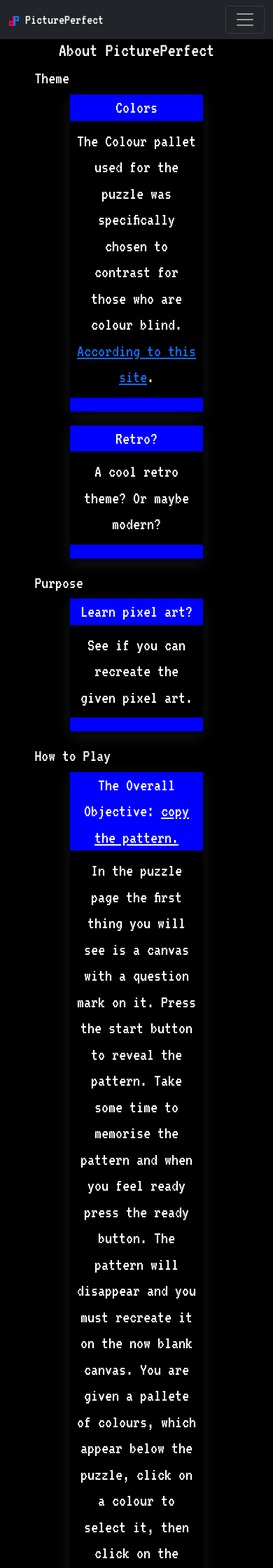
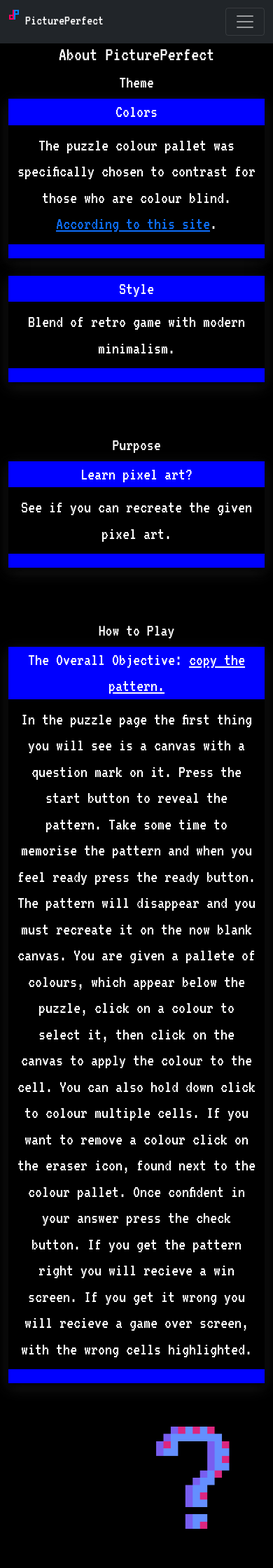
Before and after one commit to Haxinator/CITS3404OnlineDailyPuzzle, a Flask app: page /rules in a window 390 px wide. Shown: the top 2240 px of that part at 70% size. Run offline with Flask 2, Linux system fonts and the light colour scheme; the page is wider than the window, and the part outside it is not shown.

Commit message:
About page Layout Complte

```diff
--- a/app/static/CascadingStyleSheets/about.css
+++ b/app/static/CascadingStyleSheets/about.css
@@ -1,6 +1,7 @@
 /*----------------------------About page CSS-------------------------*/
 body {
   color: white;
+  text-align: center;
 }
 
 span:nth-child(2){
@@ -12,22 +13,22 @@ span:nth-child(2){
   padding: 10px;
 }
 
-h1 {
-  text-align: center;
+article {
+  margin: 1em;
 }
 
-h2 {
-  margin-left: 2em;
+.row {
+  margin:auto;
+  margin-bottom: 2em;
+}
+
+img {
+  margin-bottom: 1em;
 }
 
 .hold {
-  margin-left: 4em;
-  margin-right: 4em;
-  margin-bottom: 20px;
   padding-bottom: 20px;
-  /* border-radius: 20px; */
   background-color: blue;
   /* box-shadow: 10px 10px rgba(19, 19, 19, 0.5); */
   box-shadow: 0 4px 8px 0 rgb(0, 0, 0), 0 6px 20px 0 rgb(31, 31, 31);
-  text-align: center;
 }
--- a/app/templates/HTML/about.html
+++ b/app/templates/HTML/about.html
@@ -9,12 +9,13 @@
 
   <h2>Theme</h2>
 
-  <div class="row">
-    <article class="col-lg-6 col-md-8 col-sm-12">
+  <div class="row align-items-center justify-content-center">
+
+    <article class="col-lg-5 col-md-8 col-sm-12">
       <div class="hold">
         <div><span>Colors</span></div>
         <div class="text">
-          The Colour pallet used for the puzzle was specifically chosen
+          The puzzle colour pallet was specifically chosen
           to contrast for those who are colour blind.
           <a href="https://davidmathlogic.com/colorblind/#%23D81B60-%231E88E5-%23DCBF6A-%2311E4C1-%23E24D3D-%236702d6">
             According to this site</a>.
@@ -23,11 +24,11 @@
     </article>
 
 
-    <article class="col-lg-6 col-md-8 col-sm-12">
+    <article class="col-lg-5 col-md-8 col-sm-12">
       <div class="hold">
-        <div><span>Retro?</span></div>
+        <div><span>Style</span></div>
         <div class="text">
-          A cool retro theme? Or maybe modern?
+          Blend of retro game with modern minimalism.
         </div>
      </div>
     </article>
@@ -36,8 +37,10 @@
 
 
   <h2>Purpose</h2>
-  <div class="row">
-    <article class="col-lg-12">
+
+  <div class="row align-items-center justify-content-center">
+
+    <article class="col-lg-10">
       <div class="hold">
         <div><span>Learn pixel art?</span></div>
         <div class="text">
@@ -48,6 +51,9 @@
   </div>
 
   <h2>How to Play</h2>
+
+  <div class="row align-items-center justify-content-center">
+
     <article class="col-lg-6 col-md-8 col-sm-12">
       <div class="hold">
         <div><span>The Overall Objective:</span> <span>copy the pattern.</span></div>
@@ -72,4 +78,115 @@
         </div>
       </div>
     </article>
+
+    <div class="col-lg-5 col-md-8 col-sm-12">
+      <img src="static/pictures/howToPlay1.png" alt="Picture of puzzle with Qmark and start button">
+    </div>
+
+    <hr>
+  </div>
+
+
+  <div class="row align-items-center justify-content-center">
+
+    <article class="col-lg-6 col-md-8 col-sm-12">
+      <div class="hold">
+        <div><span>The Overall Objective:</span> <span>copy the pattern.</span></div>
+        <div class="text">
+          In the puzzle page the first thing you will
+          see is a canvas with a question mark on it. Press
+          the start button to reveal the pattern. Take some
+          time to memorise the pattern and when you feel ready
+          press the ready button. The pattern will disappear
+          and you must recreate it on the now blank canvas.
+          You are given a pallete of colours, which appear
+          below the puzzle, click on a colour to select it,
+          then click on the canvas to apply the colour to
+          the cell. You can also hold down click to colour
+          multiple cells. If you want to remove a colour
+          click on the eraser icon, found next to the
+          colour pallet. Once confident in your answer
+          press the check button. If you get the pattern
+          right you will recieve a win screen. If you get
+          it wrong you will recieve a game over screen,
+          with the wrong cells highlighted.
+        </div>
+      </div>
+    </article>
+
+    <div class="col-lg-5 col-md-8 col-sm-12">
+      <img src="static/pictures/howToPlay1.png" alt="Picture of puzzle with Qmark and start button">
+    </div>
+
+    <hr>
+  </div>
+
+
+  <div class="row align-items-center justify-content-center">
+
+    <article class="col-lg-6 col-md-8 col-sm-12">
+      <div class="hold">
+        <div><span>The Overall Objective:</span> <span>copy the pattern.</span></div>
+        <div class="text">
+          In the puzzle page the first thing you will
+          see is a canvas with a question mark on it. Press
+          the start button to reveal the pattern. Take some
+          time to memorise the pattern and when you feel ready
+          press the ready button. The pattern will disappear
+          and you must recreate it on the now blank canvas.
+          You are given a pallete of colours, which appear
+          below the puzzle, click on a colour to select it,
+          then click on the canvas to apply the colour to
+          the cell. You can also hold down click to colour
+          multiple cells. If you want to remove a colour
+          click on the eraser icon, found next to the
+          colour pallet. Once confident in your answer
+          press the check button. If you get the pattern
+          right you will recieve a win screen. If you get
+          it wrong you will recieve a game over screen,
+          with the wrong cells highlighted.
+        </div>
+      </div>
+    </article>
+
+    <div class="col-lg-5 col-md-8 col-sm-12">
+      <img src="static/pictures/howToPlay1.png" alt="Picture of puzzle with Qmark and start button">
+    </div>
+
+    <hr>
+  </div>
+
+
+  <div class="row align-items-center justify-content-center">
+
+    <article class="col-lg-6 col-md-8 col-sm-12">
+      <div class="hold">
+        <div><span>The Overall Objective:</span> <span>copy the pattern.</span></div>
+        <div class="text">
+          In the puzzle page the first thing you will
+          see is a canvas with a question mark on it. Press
+          the start button to reveal the pattern. Take some
+          time to memorise the pattern and when you feel ready
+          press the ready button. The pattern will disappear
+          and you must recreate it on the now blank canvas.
+          You are given a pallete of colours, which appear
+          below the puzzle, click on a colour to select it,
+          then click on the canvas to apply the colour to
+          the cell. You can also hold down click to colour
+          multiple cells. If you want to remove a colour
+          click on the eraser icon, found next to the
+          colour pallet. Once confident in your answer
+          press the check button. If you get the pattern
+          right you will recieve a win screen. If you get
+          it wrong you will recieve a game over screen,
+          with the wrong cells highlighted.
+        </div>
+      </div>
+    </article>
+
+    <div class="col-lg-5 col-md-8 col-sm-12">
+      <img src="static/pictures/howToPlay1.png" alt="Picture of puzzle with Qmark and start button">
+    </div>
+
+  </div>
 {% endblock %}
```
Also changed, not shown: app/static/pictures/howToPlay1.png (added). Lines whose indentation alone changed are shown as unchanged.
